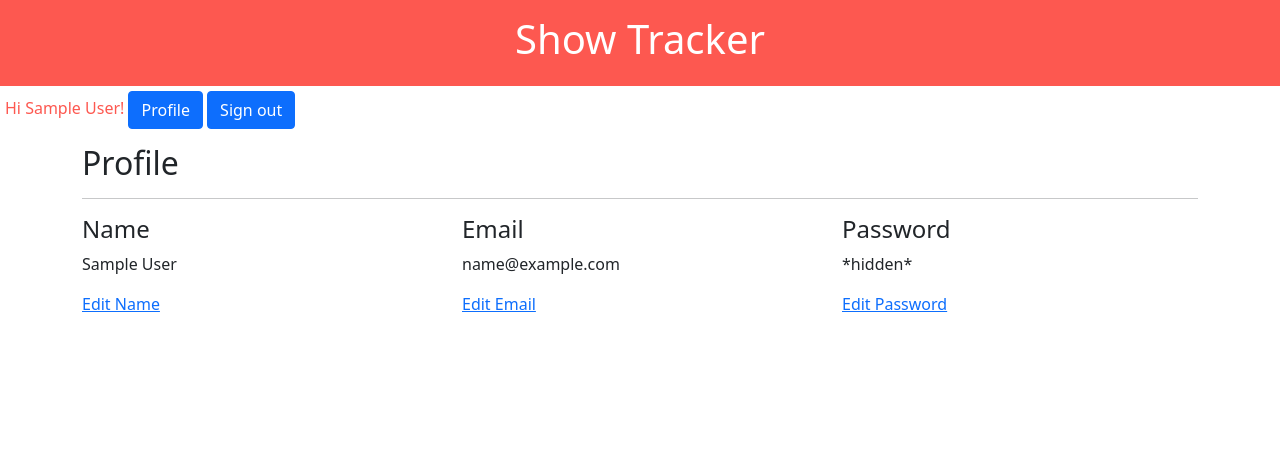
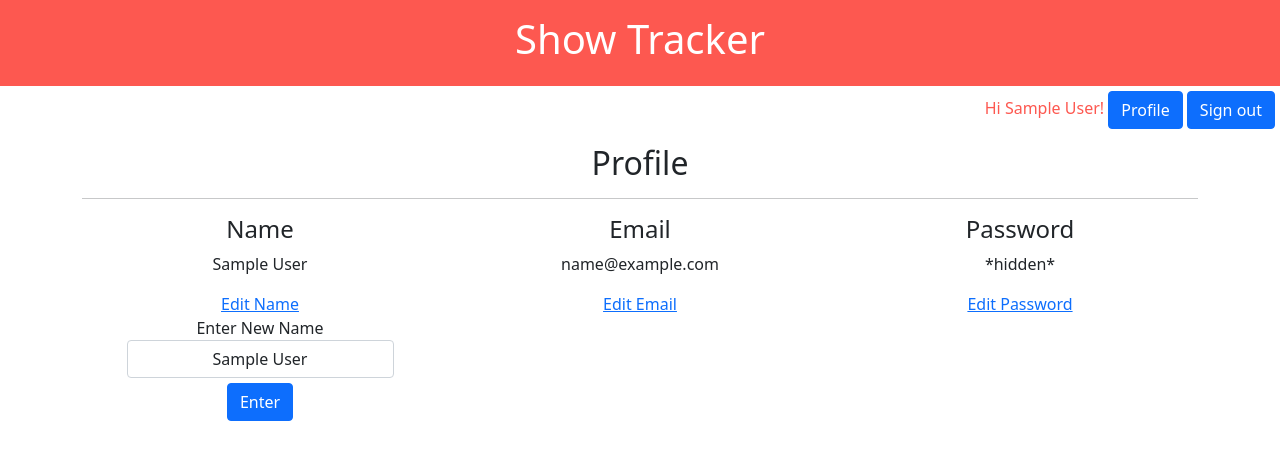
Before and after one commit to 1HectorAC/ShowTracker, a Flask app: page /profile/ in a window 1280 px wide, after a click on "Edit Name". Shown: the top 460 px of the page. Run offline with Flask 3, Linux system fonts and the light colour scheme; the visitor is signed in with stand-in values (Sample User, id 1).

Commit message:
Edit styling of dashboard and profile pages.

```diff
--- a/static/css/style.css
+++ b/static/css/style.css
@@ -26,6 +26,14 @@
   margin: 10px 0px 10px 0px;
 }
 
+.lightOrangePanelLowPadding{
+  text-align: center;
+  color:#3b3b3b;
+  background-color: rgb(243, 227, 224);
+  padding:10px 0px 10px 0px;
+
+}
+
 .lightOrangeColor{
   background-color: rgb(243, 227, 224);;
 }
@@ -35,8 +43,6 @@
   padding: 5px;
   color:#fd5850;
 }
-
-
 
 .error {
     color: red;
@@ -52,7 +58,7 @@
 
   /* Show panel related stuff */
   .showPanel {
-    background-color: #ff928c;
+    background-color: #ff918b;
     padding:15px;
     line-height: 5px;
     border-radius: 10px;
@@ -75,27 +81,6 @@
     margin: 5px 0px 5px 0px;
   }
 
-.textPanel {
-  padding:25px;
-  margin-top: 15px;
-  text-align: center;
-  font-style: italic;
-  color:#3b3b3b;
-}
-
-.orangePanel2 {
-  color:white;
-  background-color: #fd5850;
-  padding: 12px;
-  border-radius: 12px;
-  line-height: 5px;
-}
-
-.whitePanel {
-  background-color: white;
-  border-radius:12px
-}
-
 .centerShortField{
   width:75%;
   margin:auto;
--- a/templates/profile.html
+++ b/templates/profile.html
@@ -2,60 +2,68 @@
 
 {% block content %}
 
-<div class="text-right" style="background-color: white; padding: 5px; color:#fd5850">
+<div class="bar text-end">
     <p style="display:inline">Hi {{session['user']['name']}}!</p>
     <a href="/profile/" class="btn btn-primary">Profile</a>
     <a href="/user/signout" class="btn btn-primary">Sign out</a>
 </div>
 
 <div class="container" style="padding-top: 10px;">
-    <div class="jumbotron center" style="margin:auto">
+    <div class="text-center" style="margin:auto">
         <h2>Profile</h2>
         <hr>
-        <div class="row" id ="accordion">
+        <div class="row" id="accordion">
             <div class="col-md-4">
                 <h4>Name</h4>
                 <p>{{session['user']['name']}}</p>
-                <a data-toggle="collapse"  href="#name" >Edit Name</a>
-                <div id="name" class="panel-collapse collapse whitePanel" data-parent="#accordion">
+                <a data-bs-toggle="collapse" href="#name">Edit Name</a>
+                <div id="name" class="panel-collapse collapse whitePanel" data-bs-parent="#accordion">
                     <form name="editName">
                         <label for="name">Enter New Name</label>
-                        <input type="text" name="name" class="field form-control centerShortField" maxlength="32" placeholder="Enter New Name Here" value="{{session['user']['name']}}" >
+                        <input type="text" name="name" class="field form-control centerShortField" maxlength="32"
+                            placeholder="Enter New Name Here" value="{{session['user']['name']}}">
                         <p class="error error--hidden"></p>
-                        <input type="submit" value="Enter" class="btn btn-primary" style="margin-top: 5px; margin-bottom: 5px;">
+                        <input type="submit" value="Enter" class="btn btn-primary"
+                            style="margin-top: 5px; margin-bottom: 5px;">
                     </form>
                 </div>
             </div>
             <div class="col-md-4">
                 <h4>Email</h4>
                 <p>{{session['user']['email']}}</p>
-                <a data-toggle="collapse"  href="#email" >Edit Email</a>
-                <div id="email" class="panel-collapse collapse whitePanel" data-parent="#accordion">
+                <a data-bs-toggle="collapse" href="#email">Edit Email</a>
+                <div id="email" class="panel-collapse collapse whitePanel" data-bs-parent="#accordion">
                     <form name="editEmail">
                         <label for="email">Enter New Email</label>
-                        <input type="text" name="email" class="field form-control centerShortField" maxlength="32" placeholder="Enter New Email Here" value="{{session['user']['email']}}" >
+                        <input type="text" name="email" class="field form-control centerShortField" maxlength="32"
+                            placeholder="Enter New Email Here" value="{{session['user']['email']}}">
                         <p class="error error--hidden"></p>
-                        <input type="submit" value="Enter" class="btn btn-primary" style="margin-top: 5px; margin-bottom: 5px;">
+                        <input type="submit" value="Enter" class="btn btn-primary"
+                            style="margin-top: 5px; margin-bottom: 5px;">
                     </form>
                 </div>
             </div>
             <div class="col-md-4">
                 <h4>Password</h4>
                 <p>*hidden*</p>
-                <a data-toggle="collapse"  href="#password" >Edit Password</a>
-                <div id="password" class="panel-collapse collapse whitePanel" data-parent="#accordion">
+                <a data-bs-toggle="collapse" href="#password">Edit Password</a>
+                <div id="password" class="panel-collapse collapse whitePanel" data-bs-parent="#accordion">
                     <form name="editPassword">
                         <label for="oldPassword">Old Password</label>
-                        <input type="password" name="oldPassword" class="field form-control centerShortField" maxlength="32" placeholder="Enter New Old Password">
+                        <input type="password" name="oldPassword" class="field form-control centerShortField"
+                            maxlength="32" placeholder="Enter New Old Password">
 
                         <label for="password">New Password</label>
-                        <input type="password" name="password" class="field form-control centerShortField" maxlength="32" placeholder="Enter New Password" >
+                        <input type="password" name="password" class="field form-control centerShortField"
+                            maxlength="32" placeholder="Enter New Password">
 
                         <label for="password2">New Password Again</label>
-                        <input type="password" name="password2" class="field form-control centerShortField" maxlength="32" placeholder="Re-enter New Password"  >
+                        <input type="password" name="password2" class="field form-control centerShortField"
+                            maxlength="32" placeholder="Re-enter New Password">
 
                         <p class="error error--hidden"></p>
-                        <input type="submit" value="Enter" class="btn btn-primary" style="margin-top: 5px; margin-bottom: 5px;">
+                        <input type="submit" value="Enter" class="btn btn-primary"
+                            style="margin-top: 5px; margin-bottom: 5px;">
                     </form>
                 </div>
             </div>
```
Also changed, not shown: templates/dashboard.html (+24 -15 lines).
